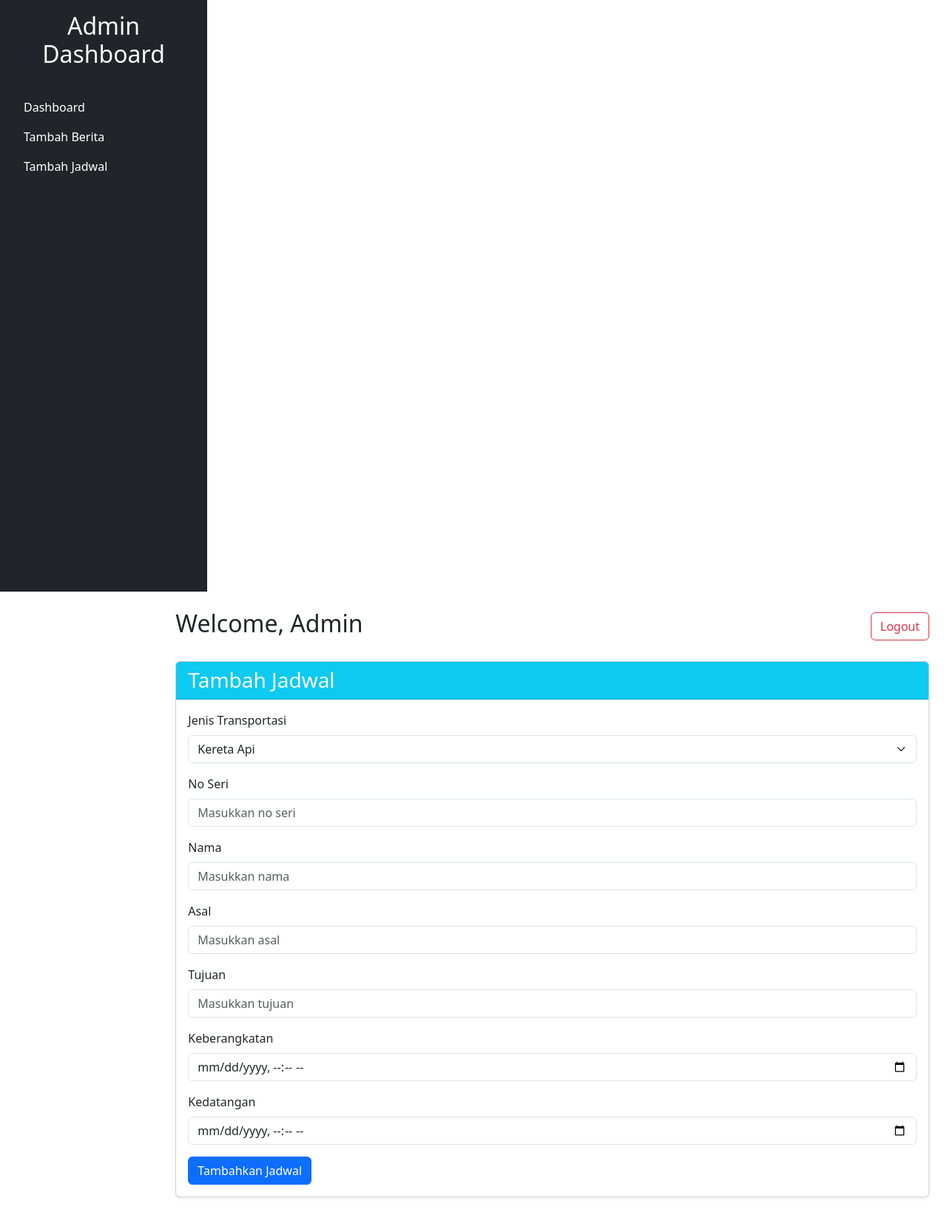
After one commit to TyasPrabaswara/iReport_Project, a PHP site: page /page/tambahjadwal.php in a window 1280 px wide. The commit adds this page. Shown: the whole page at 74% size. Run offline with PHP 8.4, Linux system fonts and the light colour scheme.

Commit message:
Add files via upload

```diff
--- /dev/null
+++ b/page/tambahjadwal.php
@@ -0,0 +1,127 @@
+<?php
+include __DIR__ . '/../db/database.php';
+
+if ($conn->connect_error) {
+    die("Connection failed: " . $conn->connect_error);
+}
+
+if (isset($_POST['tambahjadwal'])) {
+    $jenisTransportasi = $_POST['jenisTransportasi'];
+    $noSeri = $_POST['noSeri'];
+    $nama = $_POST['nama'];
+    $asal = $_POST['asal'];
+    $tujuan = $_POST['tujuan'];
+    $keberangkatan = $_POST['keberangkatan'];
+    $kedatangan = $_POST['kedatangan'];
+
+    // Tentukan tabel berdasarkan jenis transportasi
+    $table = '';
+    if ($jenisTransportasi == 'keretaApi') {
+        $table = 'keretaApi';
+    } elseif ($jenisTransportasi == 'KRL') {
+        $table = 'KRL';
+    } elseif ($jenisTransportasi == 'Bus') {
+        $table = 'Bus';
+    }
+
+    if ($table) {
+        $stmt = $conn->prepare("INSERT INTO $table (noSeri, nama, asal, tujuan, keberangkatan, kedatangan) VALUES (?, ?, ?, ?, ?, ?)");
+        $stmt->bind_param("ssssss", $noSeri, $nama, $asal, $tujuan, $keberangkatan, $kedatangan);
+
+        if ($stmt->execute()) {
+            $message = "Jadwal berhasil ditambahkan ke tabel $jenisTransportasi.";
+        } else {
+            $message = "Error: " . $stmt->error;
+        }
+
+        $stmt->close();
+    }
+}
+?>
+
+<!DOCTYPE html>
+<html lang="en">
+<head>
+    <meta charset="UTF-8">
+    <meta name="viewport" content="width=device-width, initial-scale=1.0">
+    <title>Admin Dashboard</title>
+    <link href="../css/bootstrap.css" rel="stylesheet">
+</head>
+<body>
+    <div class="container-fluid">
+        <div class="row">
+            <nav class="d-flex flex-column flex-shrink-0 p-3 text-white bg-dark" style="width: 280px; height: 100vh">
+                <div class="d-flex flex-column align-items-center">
+                    <h2 class="text-center text-light">Admin Dashboard</h2>
+                    <ul class="nav flex-column mt-4 w-100">
+                        <li class="nav-item">
+                            <a class="nav-link text-white" href="../page/admin.php">Dashboard</a>
+                        </li>
+                        <li class="nav-item">
+                            <a class="nav-link text-white" href="../page/tambahberita.php">Tambah Berita</a>
+                        </li>
+                        <li class="nav-item active">
+                            <a class="nav-link text-white" href="../page/tambahjadwal.php">Tambah Jadwal</a>
+                        </li>
+                    </ul>
+                </div>
+            </nav>
+            <main class="col-md-9 ms-sm-auto col-lg-10 px-md-4 py-4">
+                <div class="d-flex justify-content-between align-items-center mb-4">
+                    <h1 class="h2">Welcome, Admin</h1>
+                    <button class="btn btn-outline-danger">Logout</button>
+                </div>
+                <section id="schedule-section">
+                    <div class="card shadow-sm">
+                        <div class="card-header bg-info text-white">
+                            <h3 class="mb-0">Tambah Jadwal</h3>
+                        </div>
+                        <div class="card-body">
+                            <form action="../page/tambahjadwal.php" method="post">
+                                <div class="mb-3">
+                                    <label for="jenisTransportasi" class="form-label">Jenis Transportasi</label>
+                                    <select class="form-select" id="jenisTransportasi" name="jenisTransportasi" required>
+                                        <option value="keretaApi">Kereta Api</option>
+                                        <option value="KRL">KRL</option>
+                                        <option value="Bus">Bus</option>
+                                    </select>
+                                </div>
+                                <div class="mb-3">
+                                    <label for="noSeri" class="form-label">No Seri</label>
+                                    <input type="text" class="form-control" id="noSeri" name="noSeri" placeholder="Masukkan no seri" required>
+                                </div>
+                                <div class="mb-3">
+                                    <label for="nama" class="form-label">Nama</label>
+                                    <input type="text" class="form-control" id="nama" name="nama" placeholder="Masukkan nama" required>
+                                </div>
+                                <div class="mb-3">
+                                    <label for="asal" class="form-label">Asal</label>
+                                    <input type="text" class="form-control" id="asal" name="asal" placeholder="Masukkan asal" required>
+                                </div>
+                                <div class="mb-3">
+                                    <label for="tujuan" class="form-label">Tujuan</label>
+                                    <input type="text" class="form-control" id="tujuan" name="tujuan" placeholder="Masukkan tujuan" required>
+                                </div>
+                                <div class="mb-3">
+                                    <label for="keberangkatan" class="form-label">Keberangkatan</label>
+                                    <input type="datetime-local" class="form-control" id="keberangkatan" name="keberangkatan" required>
+                                </div>
+                                <div class="mb-3">
+                                    <label for="kedatangan" class="form-label">Kedatangan</label>
+                                    <input type="datetime-local" class="form-control" id="kedatangan" name="kedatangan" required>
+                                </div>
+                                <button type="submit" class="btn btn-primary" name="tambahjadwal">Tambahkan Jadwal</button>
+                            </form>
+                        </div>
+                        <?php if (isset($message)) { ?>
+                            <div class="alert alert-info mt-3">
+                                <?= htmlspecialchars($message) ?>
+                            </div>
+                        <?php } ?>
+                    </div>
+                </section>
+            </main>
+        </div>
+    </div>
+</body>
+</html>
```
Also changed, not shown: page/admin.php (+44 -135 lines), page/berita.php (+20 -25 lines), page/tambahberita.php (added, +98 -0 lines).
